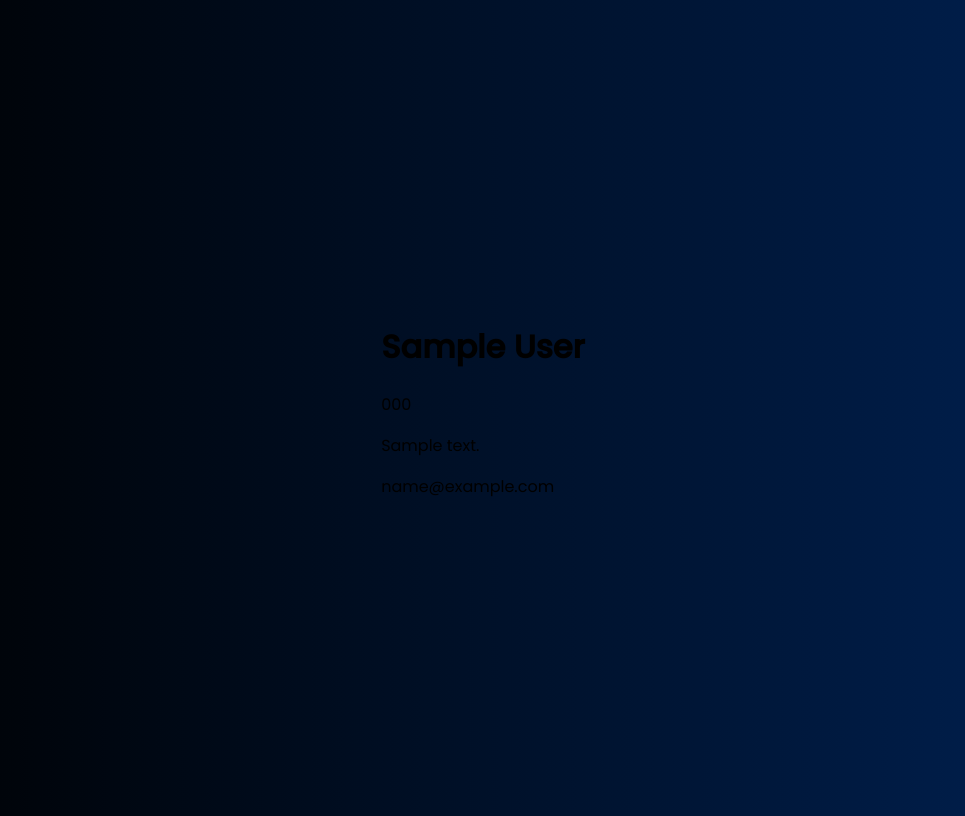
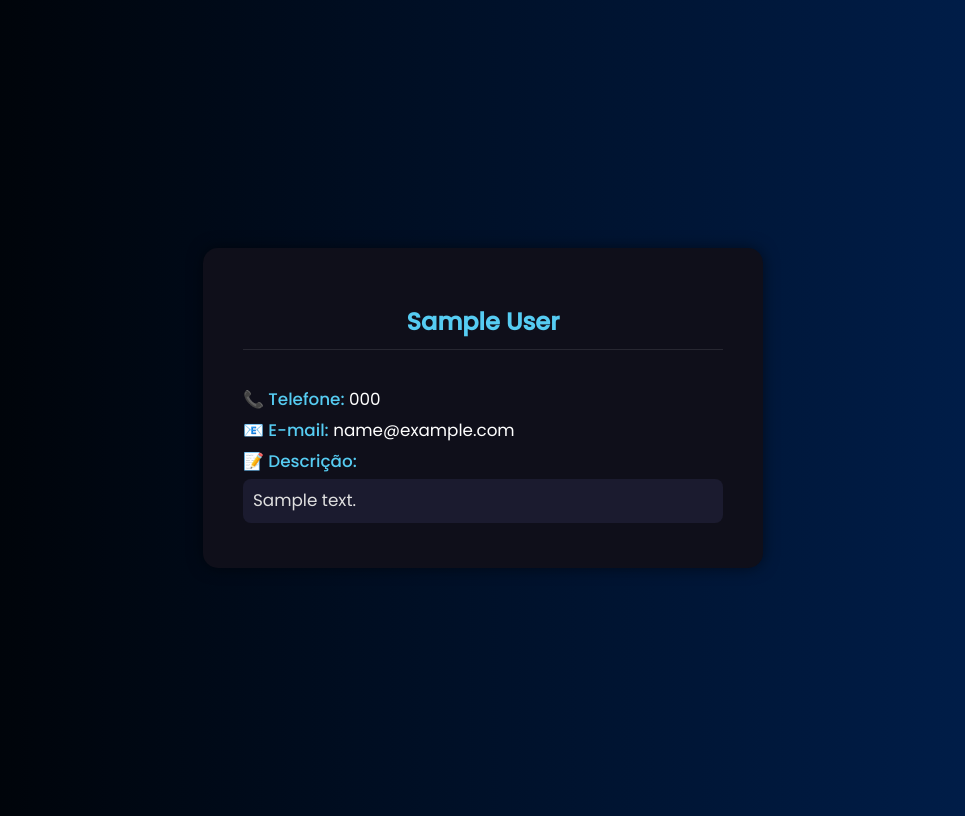
Before and after one commit to GabigolDEVPY/Django-Agenda, a Django app: page /1/ in a window 1280 px wide. Shown: the whole page, without its empty margins (157-1122 px from the left). Run offline with Django 5.2, Linux system fonts and the light colour scheme; tables that the repository leaves empty hold one stand-in row (values such as "Sample post").

Commit message:
add files

```diff
--- a/base_static/global/css/style.css
+++ b/base_static/global/css/style.css
@@ -107,7 +107,7 @@ body {
 .users-table {
     width: 80%;
     border-collapse: collapse;
-    background: #1e1e2f;
+    background: #0f0f1a;
     color: #fff;
     border-radius: 10px;
     overflow: hidden;
@@ -142,3 +142,71 @@ body {
 .user-link:hover {
     text-decoration: underline;
 }
+
+.user-details-container {
+    display: flex;
+    justify-content: center;
+    align-items: center;
+    min-height: 80vh;
+}
+
+.user-details-card {
+    background-color: #0f0f1a;
+    padding: 40px;
+    border-radius: 15px;
+    width: 60vh;
+    color: white;
+    box-shadow: 0 0 15px rgba(0, 0, 0, 0.5);
+    display: flex;
+    flex-direction: column;
+    gap: 15px;
+    transition: 0.3s ease;
+}
+
+.user-details-card:hover {
+    transform: scale(1.03);
+}
+
+.user-name {
+    font-size: 3vh;
+    color: #56ccf2;
+    border-bottom: 1px solid rgba(255, 255, 255, 0.1);
+    padding-bottom: 10px;
+    text-align: center;
+}
+
+.user-info p {
+    font-size: 2.1vh;
+    margin: 5px 0;
+}
+
+.user-info span {
+    color: #56ccf2;
+    font-weight: 500;
+}
+
+.user-description {
+    background-color: #1b1b2f;
+    padding: 10px;
+    border-radius: 8px;
+    font-size: 1.9vh;
+    line-height: 1.4;
+    color: #e0e0e0;
+}
+
+.back-button {
+    margin-top: 25px;
+    align-self: center;
+    background: linear-gradient(90deg, #002152, #00173a);
+    color: white;
+    padding: 10px 20px;
+    border-radius: 8px;
+    text-decoration: none;
+    font-weight: 500;
+    transition: 0.3s ease;
+}
+
+.back-button:hover {
+    background: linear-gradient(90deg, #00173a, #002152);
+    transform: scale(1.05);
+}
--- a/contact/templates/contact/contact.html
+++ b/contact/templates/contact/contact.html
@@ -1,9 +1,15 @@
 {% extends "global/base.html" %}
 {% block content %}
-    <div>
-        <h1>{{ contact.first_name }} {{ contact.last_name }}</h1>
-        <p>{{ contact.phone }}</p>
-        <p>{{ contact.description }}</p>
-        <p>{{ contact.email }}</p>
+<div class="user-details-container">
+    <div class="user-details-card">
+        <h1 class="user-name">{{ contact.first_name }} {{ contact.last_name }}</h1>
+        <div class="user-info">
+            <p><span>📞 Telefone:</span> {{ contact.phone }}</p>
+            <p><span>📧 E-mail:</span> {{ contact.email }}</p>
+            <p><span>📝 Descrição:</span></p>
+            <p class="user-description">{{ contact.description }}</p>
+        </div>
+        {% comment %} <a href="{% url 'contact:home' %}" class="back-button">Voltar</a> {% endcomment %}
     </div>
+</div>
 {% endblock content %}
--- a/contact/views/contact_views.py
+++ b/contact/views/contact_views.py
@@ -1,8 +1,10 @@
 from os import name
+from django.db.models import QuerySet
 from django.http import HttpRequest, HttpResponse
 from typing import Any
-from django.shortcuts import render
+from django.shortcuts import render, get_object_or_404
 
+import contact
 from contact.admin import ContactAdmin
 from ..models import Contact
 
@@ -14,7 +16,7 @@ class Users:
     def __init__(self, param=None):
         self.all_users: list[dict[str, Any]] = list(Contact.objects.all().order_by('-id'))
         if param:
-            self.user: dict[str, Any] = Contact.objects.get(pk=param)
+            self.user: Contact = get_object_or_404(Contact.objects.filter(pk=param))
 
     def users_view(self, request: HttpRequest) -> HttpResponse:
         return render(request, "contact/home.html", context={"users": self.all_users})
```
